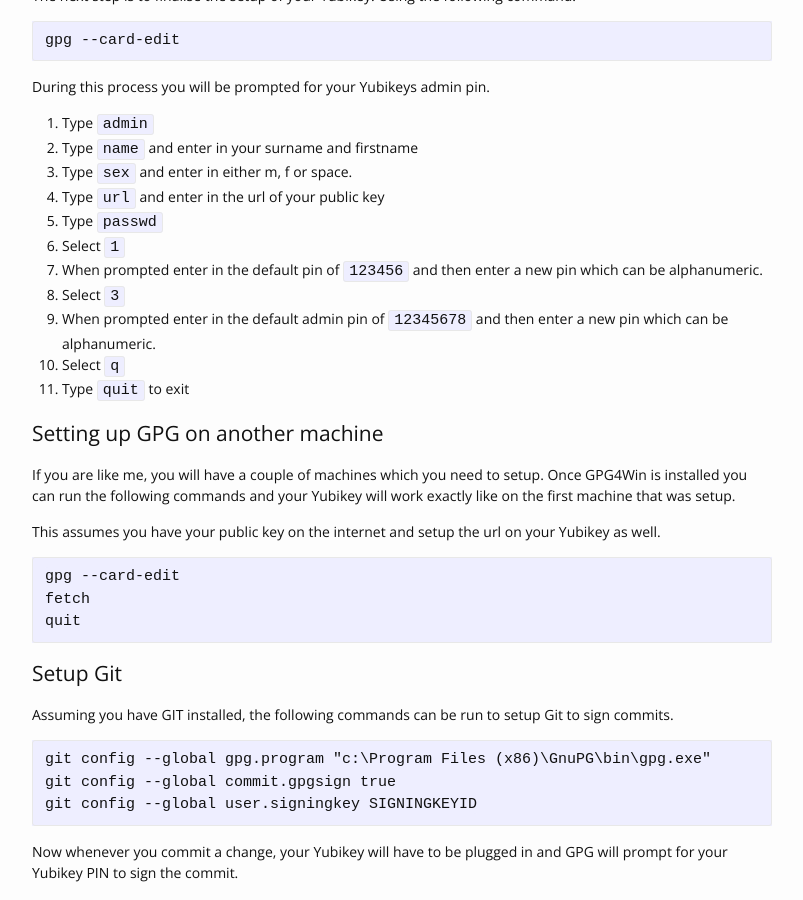
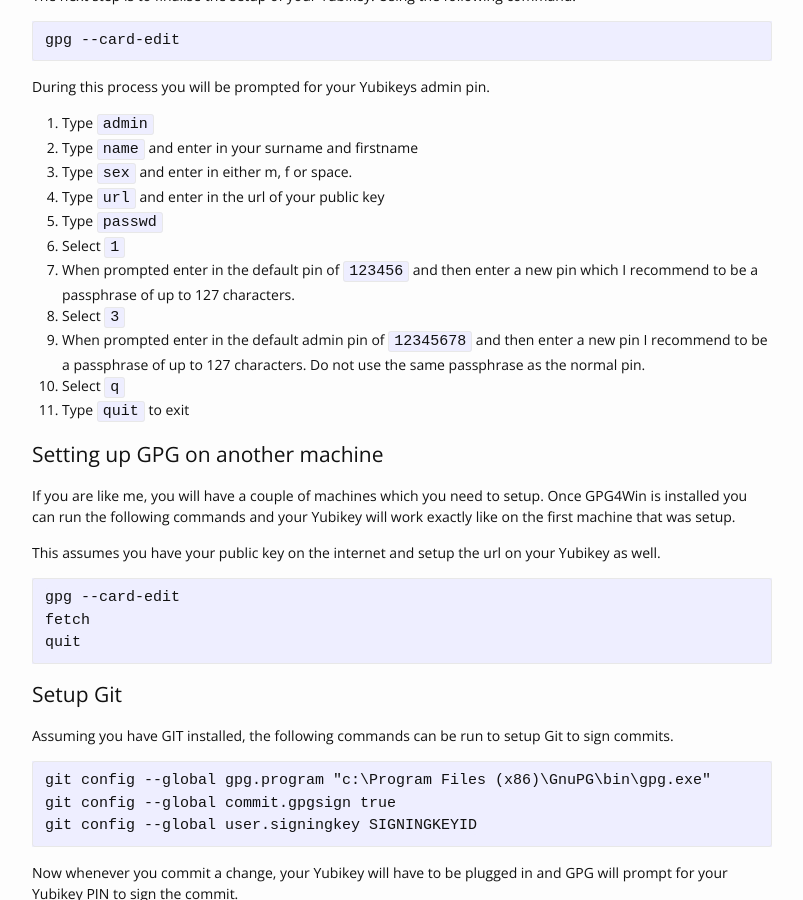
Before and after one commit to bhavikkumar/bhavik.io, a Jekyll site: the page built from _posts/2019-02-02-yubikey-git-ssh.md, in a window 1280 px wide and 900 px high, scrolled down 3544 px. Shown: the whole window, without its empty margins (238-1041 px from the left). Built offline with Jekyll 4.4.1, drawn with Linux system fonts in a browser that asks for light colours; comment, search, counter and statistics services are not loaded.

Commit message:
Improve notes about securing Yubikey

```diff
--- a/_posts/2019-02-02-yubikey-git-ssh.md
+++ b/_posts/2019-02-02-yubikey-git-ssh.md
@@ -153,9 +153,9 @@ During this process you will be prompted for your Yubikeys admin pin.
 4. Type `url` and enter in the url of your public key
 5. Type `passwd`
 6. Select `1`
-7. When prompted enter in the default pin of `123456` and then enter a new pin which can be alphanumeric.
+7. When prompted enter in the default pin of `123456` and then enter a new pin which I recommend to be a passphrase of up to 127 characters.
 8. Select `3`
-9. When prompted enter in the default admin pin of `12345678` and then enter a new pin which can be alphanumeric.
+9. When prompted enter in the default admin pin of `12345678` and then enter a new pin I recommend to be a passphrase of up to 127 characters. Do not use the same passphrase as the normal pin.
 10. Select `q`
 11. Type `quit` to exit
 
```
